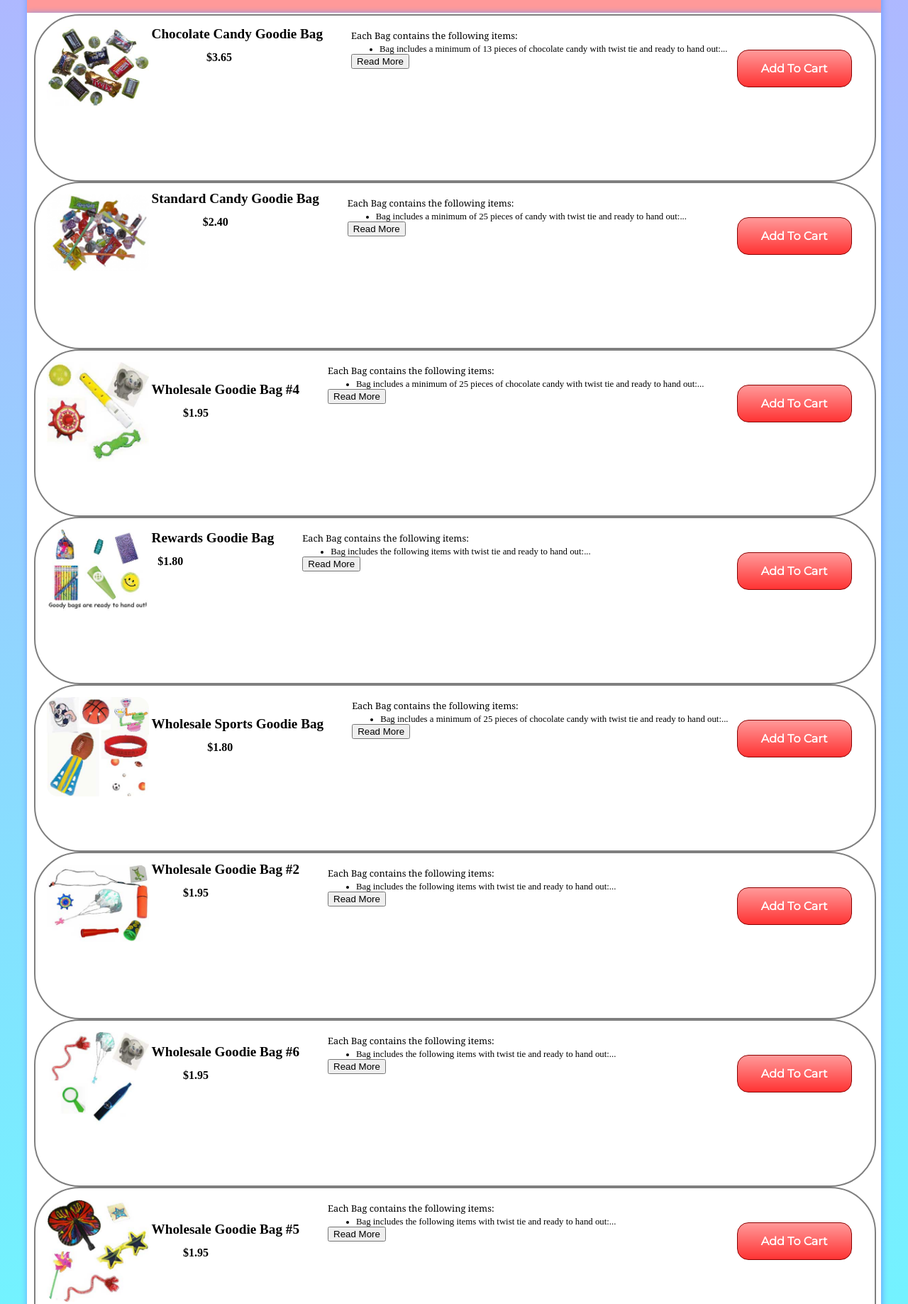
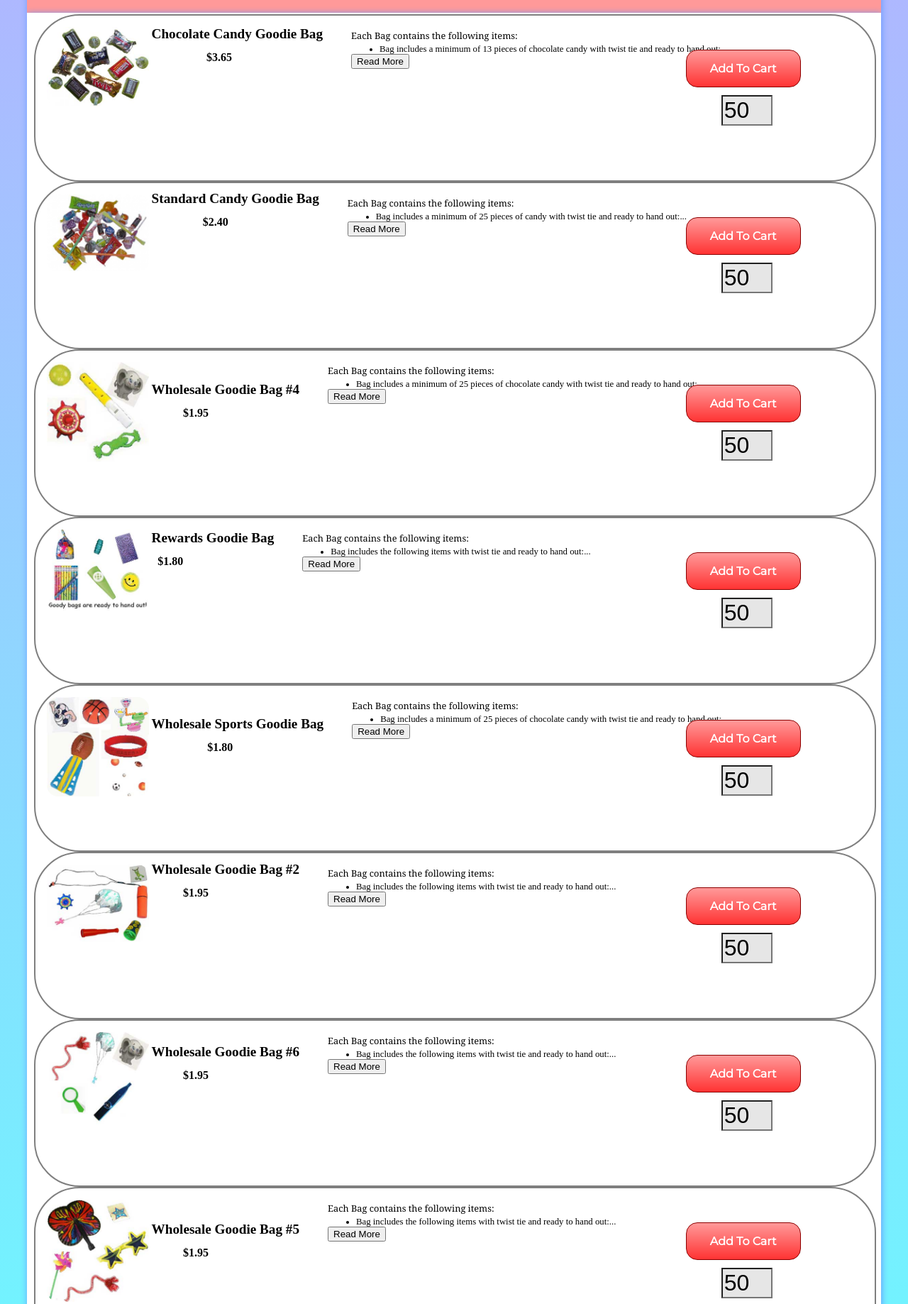
Before and after one commit to NicholasCampbell6/NeverAMinorCreation, a plain HTML site: page wholesale.html in a window 1280 px wide. Shown: the part 160-1997 px from the top of the page at 71% size. Drawn offline with Linux system fonts and the light colour scheme.

Commit message:
111/16/18

```diff
--- a/wholesale.html
+++ b/wholesale.html
@@ -40,11 +40,12 @@
           <ul>
             <li>Bag includes a minimum of 13 pieces of chocolate candy with twist tie and ready to hand out:<span id = "dots 1">...</span></li>
             <span style = "display: none;" id = "more 1">
-              <br>**Chocolate will vary based on availability</br></span>
+              <br>**Chocolate will vary based on availability</span>
         </ul>
         <button onclick = "readMore('dots 1', 'more 1', 'myBtn 1')" id="myBtn 1">Read More</button>
         </span>
-        <div class = "addToCart">Add To Cart</div>
+        <input id = "input 1" type= "number" value = "50" name = "quantity" min ="50" max="500"></input>
+        <div onclick = "addToCart('Chocolate Candy Goodie Bag', 3.65, 'input 1')" class = "addToCart">Add To Cart</div>
       </div>
       <div class = "item">
         <img src = "./images/xctmpnkvZGY.png"></img>
@@ -55,11 +56,13 @@
         <ul>
           <li>Bag includes a minimum of 25 pieces of candy with twist tie and ready to hand out:<span id = "dots 2">...</span></li>
           <span style = "display: none;" id = "more 2">
-          <br>**Chocolate will vary based on availability</br></span>
+          <br>**Chocolate will vary based on availability
+          </span>
         </ul>
         <button onclick = "readMore('dots 2', 'more 2', 'myBtn 2')" id="myBtn 2">Read More</button>
       </span>
-      <div class = "addToCart">Add To Cart</div>
+      <input id = "input 2" type= "number" value = "50" name = "quantity" min ="50" max="500"></input>
+      <div onclick = "addToCart('Standard Candy Goodie Bag', 2.4, 'input 2')" class = "addToCart">Add To Cart</div>
     </div>
     <div class = "item">
       <img src = "./images/BulkBag4.jpg"></img>
@@ -74,11 +77,13 @@
           <li>1" (25mm) Glow-in-the dark bouncing ball (from assortment)</li>
           <li>Tattoo (from assortment)</li>
           <li>Spin Top (from assortment)
-          </li><br>**In rare instances, we may have to replace an item of equal or greater cost**</br></span>
+          </li><br>**In rare instances, we may have to replace an item of equal or greater cost**
+          </span>
          </ul>
         <button onclick = "readMore('dots 3', 'more 3', 'myBtn 3')" id="myBtn 3">Read More</button>
       </span>
-      <div class = "addToCart">Add To Cart</div>
+      <input id = "input 3" type= "number" value = "50" name = "quantity" min ="50" max="500"></input>
+      <div onclick = "addToCart('Wholesale Goodie Bag #4', 1.95, 'input 3')" class = "addToCart">Add To Cart</div>
     </div>
     <div class = "item">
       <img src = "./images/RewardBag.jpg"></img>
@@ -93,11 +98,13 @@
             <li>Pencil</li>
             <li>Mini Plastic Kazoo</li>
             <li>Smile Face Spin Top
-          </li><br>**In rare instances, we may have to replace an item of equal or greater cost**</br></span>
+            <br>**In rare instances, we may have to replace an item of equal or greater cost**</li>
+          </span>
          </ul>
         <button onclick = "readMore('dots 4', 'more 4', 'myBtn 4')" id="myBtn 4">Read More</button>
       </span>
-      <div class = "addToCart">Add To Cart</div>
+      <input id = "input 4" type= "number" value = "50" name = "quantity" min ="50" max="500"></input>
+      <div onclick = "addToCart('Rewards Goodie Bag', 1.8, 'input 4')" class = "addToCart">Add To Cart</div>
     </div>
     <div class = "item">
       <img src = "./images/SportsBulkBag.jpg"></img>
@@ -112,11 +119,13 @@
             <li>Sports Sayings Bracelet (from assortment)</li>
             <li>Mini Basketball Game (assembly required)</li>
             <li>Sports Tattoo (from assortment)
-          </li><br>**All items are for children ages 3 and up**</br></span>
+            </li><br>**All items are for children ages 3 and up**
+          </span>
          </ul>
         <button onclick = "readMore('dots 5', 'more 5', 'myBtn 5')" id="myBtn 5">Read More</button>
       </span>
-      <div class = "addToCart">Add To Cart</div>
+      <input id = "input 5" type= "number" value = "50" name = "quantity" min ="50" max="500"></input>
+      <div onclick = "addToCart('Wholesale Sports Goodie Bag', 1.8, 'input 5')" class = "addToCart">Add To Cart</div>
     </div>
     <div class = "item">
       <img src = "./images/BULK-BAG2.jpg"></img>
@@ -132,11 +141,13 @@
             <li>Tattoo (from assortment)</li>
             <li>Parachute Man (from assortment)</li>
             <li>Mini Telescope (from assortment)
-          <br>**In rare instances, we may have to replace an item of equal or greater cost**</br></span>
+            <br>**In rare instances, we may have to replace an item of equal or greater cost**
+          </span>
           </ul>
           <button onclick = "readMore('dots 6', 'more 6', 'myBtn 6')" id="myBtn 6">Read More</button>
         </span>
-      <div class = "addToCart">Add To Cart</div>
+        <input id = "input 6" type= "number" value = "50" name = "quantity" min ="50" max="500"></input>
+        <div onclick = "addToCart('Wholesale Goodie Bag #2', 1.95, 'input 6')" class = "addToCart">Add To Cart</div>
       </div>
       <div class = "item">
           <img src = "./images/BulkBag6-01.jpg"></img>
@@ -152,11 +163,13 @@
             <li>Mini Paratrooper (from assortment)</li>
             <li>Tattoo (from assortment)</li>
             <li>Mini Magnifying</li>
-          <br>**In rare instances, we may havbe to replace an item with another item of equal or greater cost.**</br></span>
+            <br>**In rare instances, we may havbe to replace an item with another item of equal or greater cost.**
+          </span>
           </ul>
         <button onclick = "readMore('dots 7', 'more 7', 'myBtn 7')" id="myBtn 7">Read More</button>
         </span>
-      <div class = "addToCart">Add To Cart</div>
+        <input id = "input 7" type= "number" value = "50" name = "quantity" min ="50" max="500"></input>
+        <div onclick = "addToCart('Wholesale Goodie Bag #6', 1.95, 'input 7')" class = "addToCart">Add To Cart</div>
       </div>
       <div class = "item">
         <img src = "./images/BulkBag5.jpg"></img>
@@ -172,11 +185,13 @@
               <li>Star Sunglasses (from assortment)</li>
               <li>Tattoo (from assortment)</li>
               <li>Mini Pinwheel (from assortment)
-          <br>**In rare instances, we may have to replace an item with another item of equal or greater cost.**</br></span>
+                <br>**In rare instances, we may have to replace an item with another item of equal or greater cost.**
+              </span>
             </ul>
           <button onclick = "readMore('dots 8', 'more 8', 'myBtn 8')" id="myBtn 8">Read More</button>
         </span>
-    <div class = "addToCart">Add To Cart</div>
+        <input id = "input 8" type= "number" value = "50" name = "quantity" min ="50" max="500"></input>
+        <div onclick = "addToCart('Wholesale Goodie Bag #5', 1.95, 'input 8')" class = "addToCart">Add To Cart</div>
       </div>
       <div class = "item">
         <img src = "./images/ChocolateBag.jpg"></img>
@@ -187,10 +202,12 @@
           <ul>
             <li>Bag includes a minimum of 20 pieces of candy with twist tie and ready to hand out:<span id = "dots 9">...</span></li>
             <span style = "display: none;" id = "more 9">
-        <br>**Candy will vary based on availability</br></span>
+              <br>**Candy will vary based on availability
+            </span>
           </ul>
           <button onclick = "readMore('dots 9', 'more 9', 'myBtn 9')" id="myBtn 9">Read More</button>
         </span>
+        <input id = "input 9" type= "number" value = "50" name = "quantity" min ="50" max="500"></input>
         <div class = "addToCart">Add To Cart</div>
       </div>
     </div>
```
Lines whose indentation alone changed are shown as unchanged.
